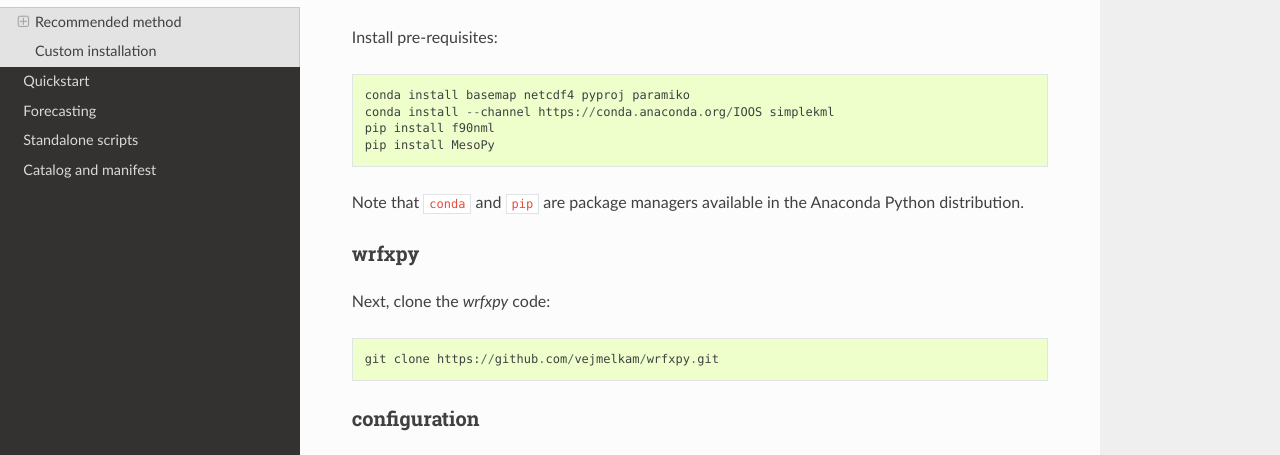
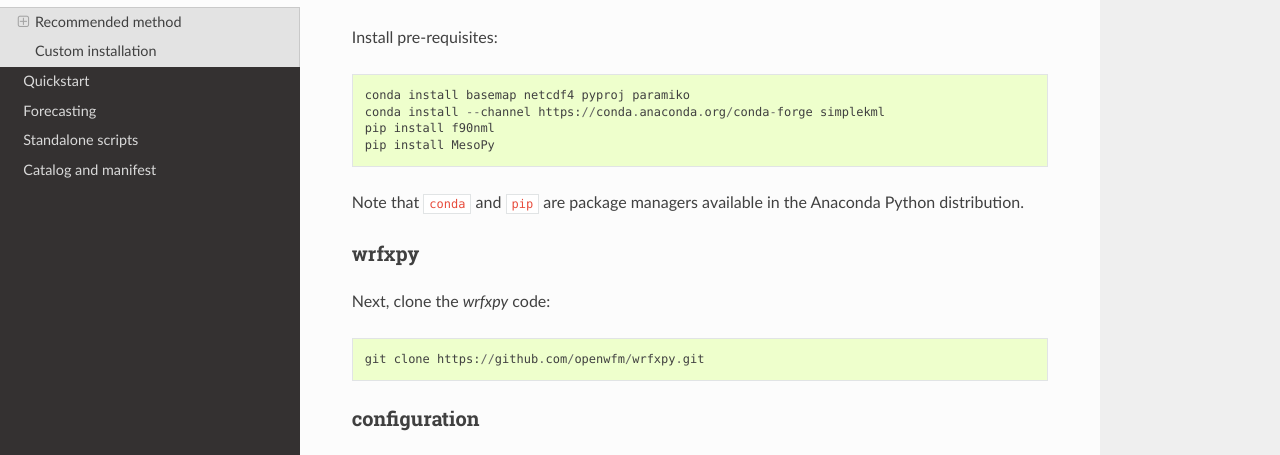
Before and after one commit to openwfm/wrfxpy, a Sphinx documentation site: the page built from docs/source/installation.rst, in a window 1280 px wide and 900 px high, scrolled down 550 px. Shown: the part 155-610 px from the top of the window. Built offline with Sphinx 7.4.7 and the Read the Docs theme 2.0.0, drawn with Linux system fonts in a browser that asks for light colours; some of the changed lines change nothing that is shown.

Commit message:
Updated installation instructions.

```diff
--- a/docs/source/installation.rst
+++ b/docs/source/installation.rst
@@ -30,7 +30,7 @@ Install pre-requisites:
 ::
 
   conda install basemap netcdf4 pyproj paramiko
-  conda install --channel https://conda.anaconda.org/IOOS simplekml
+  conda install --channel https://conda.anaconda.org/conda-forge simplekml
   pip install f90nml
   pip install MesoPy
 
@@ -43,7 +43,7 @@ Next, clone the *wrfxpy* code:
 
 ::
 
-  git clone https://github.com/vejmelkam/wrfxpy.git
+  git clone https://github.com/openwfm/wrfxpy.git
 
 configuration
 -------------
```
